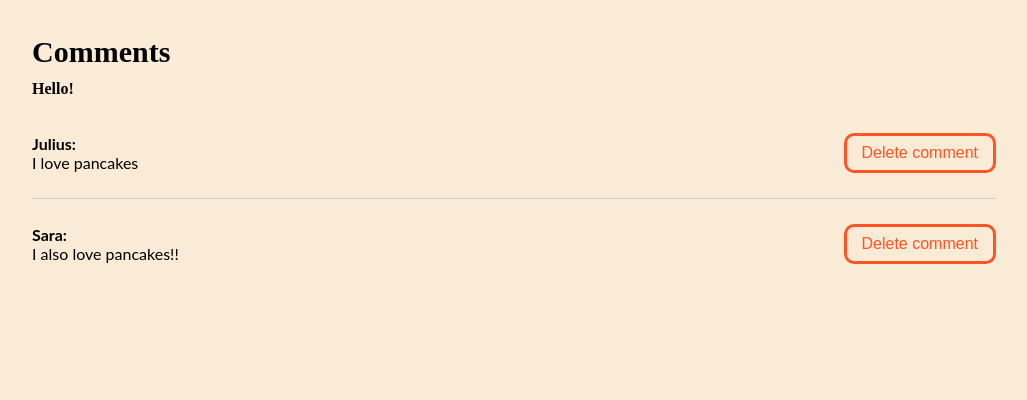
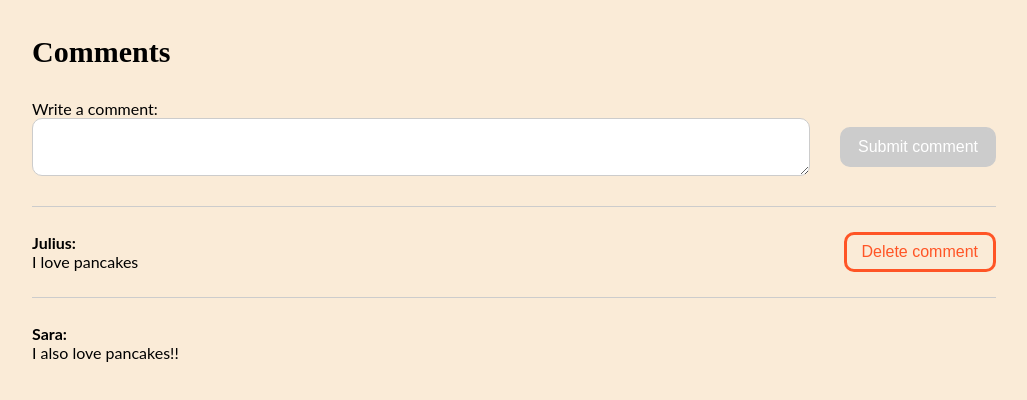
Before and after one commit to juliuscc/receps-recept, a React (Create React App) app in the folder homework-4/front-end/tasty_temp/: page / in a window 1280 px wide. Shown: the top 400 px of the page, without its empty margins (126-1153 px from the left). Built offline with nearby package versions, Linux system fonts and the light colour scheme.

Commit message:
Added stuff

```diff
--- a/homework-4/front-end/tasty_temp/src/App.js
+++ b/homework-4/front-end/tasty_temp/src/App.js
@@ -7,7 +7,7 @@ class App extends Component {
 	constructor(props) {
 		super(props)
 
-		this.state = { recipeId: 4 }
+		this.state = { recipeId: 4, apiUrl: 'localhost:8888/api' }
 	}
 
 	componentDidMount() {
@@ -18,7 +18,7 @@ class App extends Component {
 						comment: 'I love pancakes',
 						commentId: 2,
 						username: 'Julius',
-						userId: 3
+						userId: 2
 					},
 					{
 						comment: 'I also love pancakes!!',
@@ -29,6 +29,10 @@ class App extends Component {
 				]
 			}))
 		}, 1500)
+
+		this.setState(({ loggedInUser }) => ({
+			loggedInUser: 2
+		}))
 	}
 
 	render() {
@@ -36,11 +40,11 @@ class App extends Component {
 			<React.Fragment>
 				<h2 class="user-comment-section__title">Comments</h2>
 				<div class="user-comment-section__container">
-					<Wrapper />
+					<Wrapper loggedInUser={this.state.loggedInUser} />
 					{this.state.comments ? (
 						<CommentList
 							comments={this.state.comments}
-							loggedInUser={2}
+							loggedInUser={this.state.loggedInUser}
 						/>
 					) : (
 						<div>Fetching comments...</div>
--- /dev/null
+++ b/homework-4/front-end/tasty_temp/src/components/CommentForm/CommentForm.js
@@ -0,0 +1,42 @@
+import React, { Component } from 'react'
+
+class CommentForm extends Component {
+	constructor(props) {
+		super(props)
+
+		this.state = { value: '' }
+	}
+
+	handleChange = event => {
+		this.setState({ value: event.target.value })
+	}
+
+	render() {
+		return (
+			<div className="user-comment-form">
+				<label className="auth-form__label" for="comment">
+					Write a comment:
+				</label>
+				<div className="user-comment-form__wrapper">
+					<textarea
+						type="text"
+						name="comment"
+						id="comment"
+						className="user-comment-form__comment-input"
+						value={this.state.value}
+						onChange={this.handleChange}
+					/>
+					<button
+						type="submit"
+						className="button"
+						disabled={!this.state.value}
+					>
+						Submit comment
+					</button>
+				</div>
+			</div>
+		)
+	}
+}
+
+export default CommentForm
--- a/homework-4/front-end/tasty_temp/src/components/CommentForm/CommentFormWrapper.js
+++ b/homework-4/front-end/tasty_temp/src/components/CommentForm/CommentFormWrapper.js
@@ -1,6 +1,8 @@
 import React from 'react'
+import CommentForm from './CommentForm'
 import Login from './Login'
 
-const Wrapper = () => <Login />
+const Wrapper = ({ loggedInUser }) =>
+	loggedInUser ? <CommentForm /> : <Login />
 
 export default Wrapper
--- a/homework-4/front-end/tasty_temp/src/components/Comments/Comment.js
+++ b/homework-4/front-end/tasty_temp/src/components/Comments/Comment.js
@@ -13,7 +13,7 @@ const Comment = ({ comment: { comment, username, userId }, loggedInUser }) => (
 		</div>
 		<button
 			type="submit"
-			style={loggedInUser === userId ? { visibility: 'hidden' } : {}}
+			style={loggedInUser === userId ? {} : { visibility: 'hidden' }}
 			class="button button--danger"
 		>
 			Delete comment
```
Also changed, not shown: homework-4/front-end/tasty_temp/src/components/CommentForm/Register.js (added).
